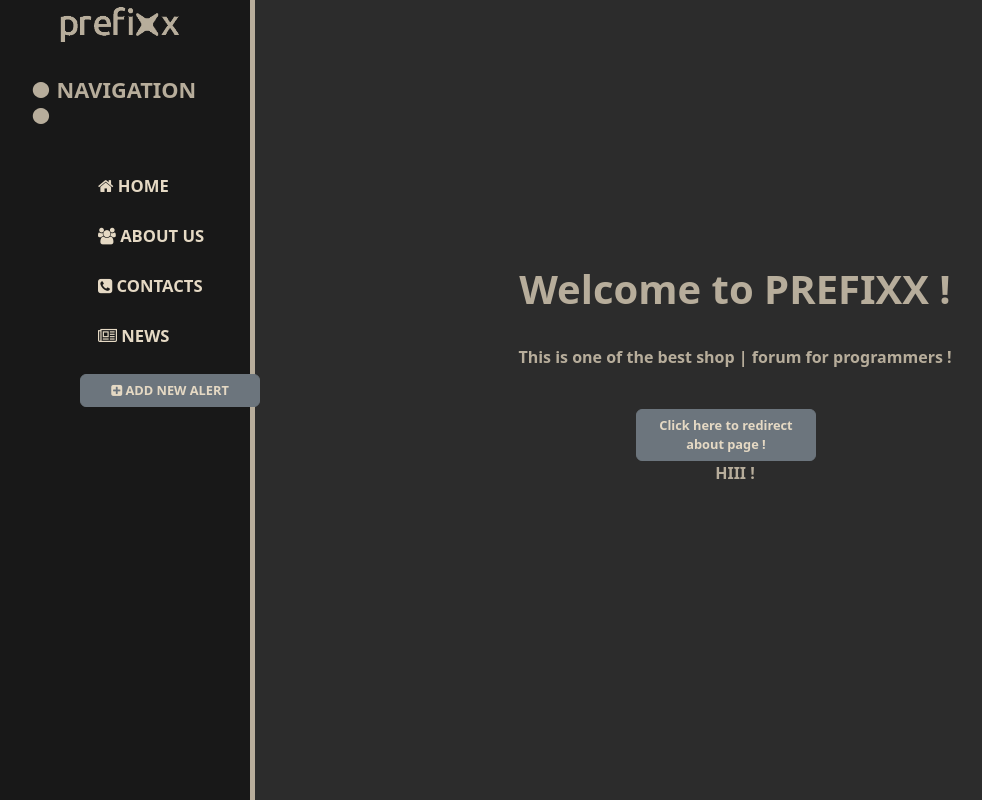
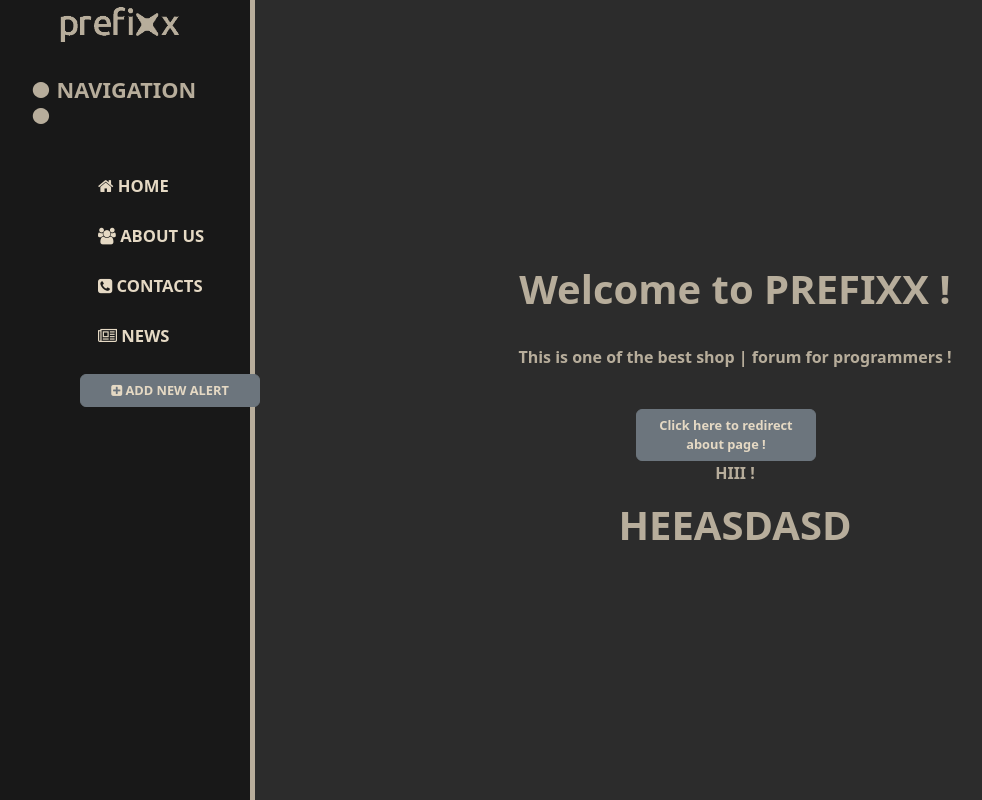
Before and after one commit to ecstasyqc/PREFIXX, a Django app: page / in a window 1280 px wide. Shown: the whole page, without its empty margins (1-983 px from the left). Run offline with Django 4.2, Linux system fonts and the light colour scheme.

Commit message:
CHANGE COMMIT <^-^>

```diff
--- a/PREFIXXdraft/mainapplication/templates/mainapplication/main_page.html
+++ b/PREFIXXdraft/mainapplication/templates/mainapplication/main_page.html
@@ -10,4 +10,5 @@
         <p>This is one of the best shop | forum for programmers !</p><br>
         <a href="{% url 'about'%}"><button class="btn btn-secondary">Click here to redirect about page !</button></a>
         <p>HIII !</p>
+        <h1>HEEASDASD</h1>
 {% endblock %}
```
